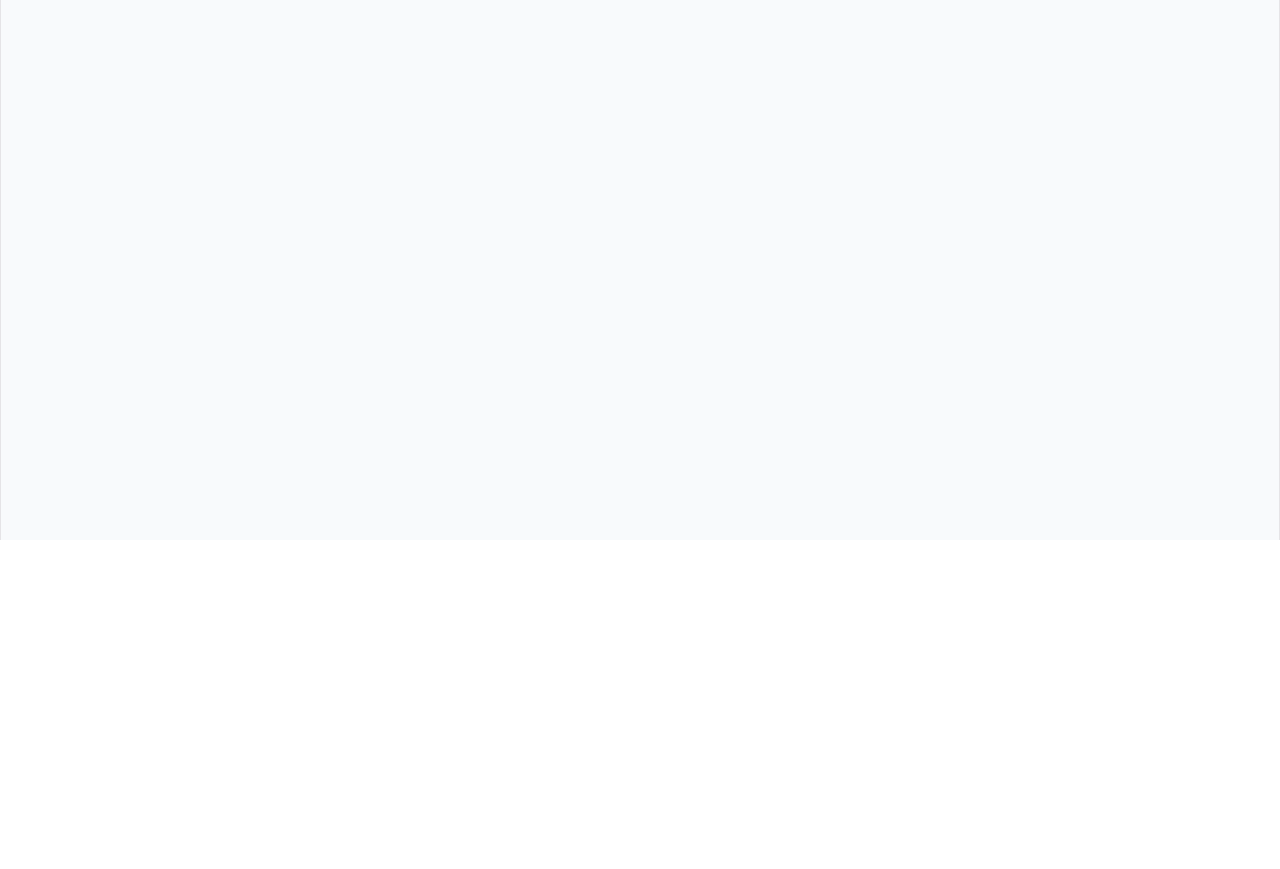
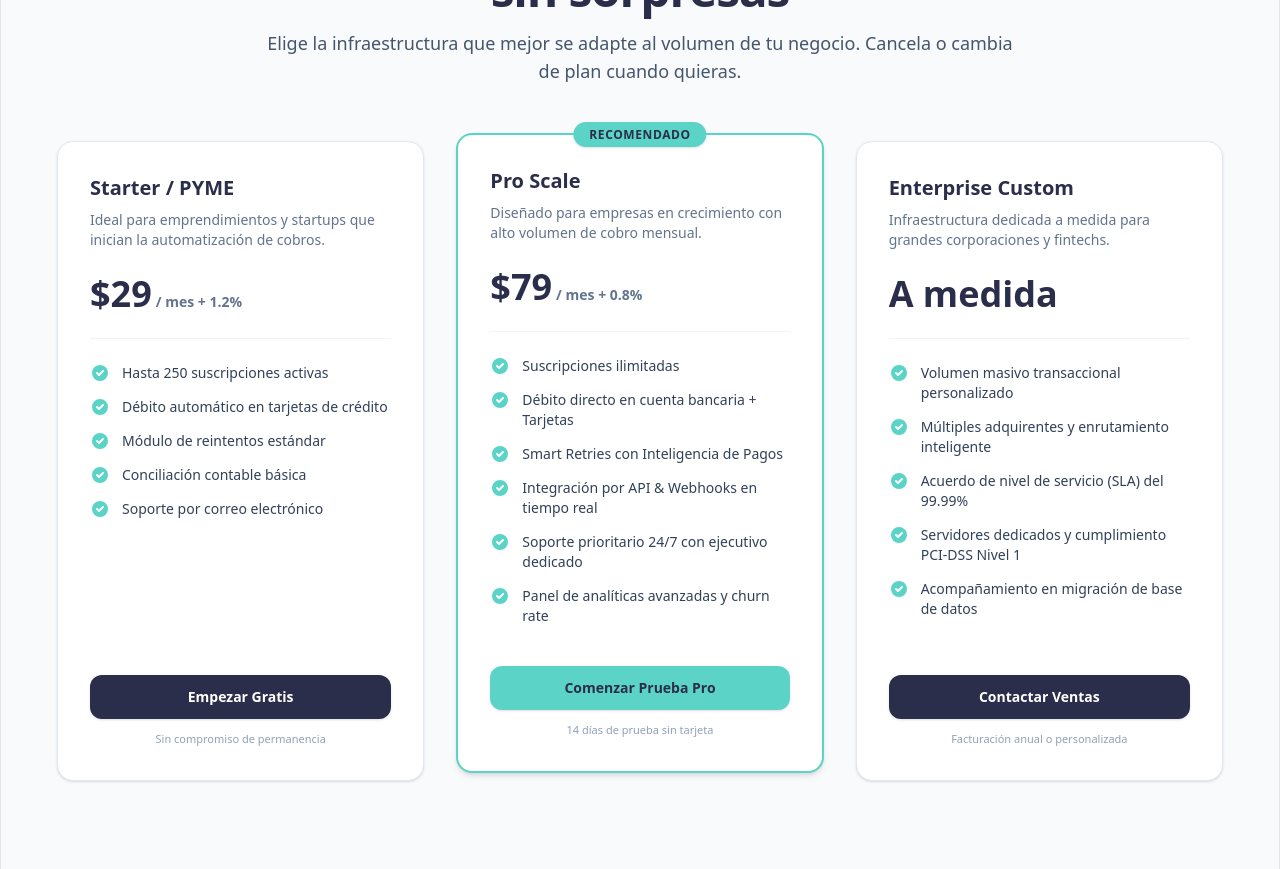
Before and after one commit to Rompecorotos/hackathon-30x---Rompecorotos, a React app in the folder Frontend/: page /plans in a window 1280 px wide. Before the commit this address had no page. Shown: the part 260-1129 px from the top of the page. Before the commit the page ends 800 px from the top, so only its background shows below. Built offline with nearby package versions, Linux system fonts and the light colour scheme; the HTML template or start-up script is replaced by a standard one.

Commit message:
feat: pagina de planes de subscripcion de la IA de pagos

```diff
--- a/Frontend/src/components/FaqSection.jsx
+++ b/Frontend/src/components/FaqSection.jsx
@@ -34,7 +34,7 @@ export const FaqSection = () => {
         <span className="text-xs font-bold tracking-widest text-[#2B2E4A] uppercase bg-slate-100 px-3 py-1 rounded-full">
           RESOLUCIÓN DE DUDAS
         </span>
-        <h2 className="text-3xl sm:text-4xl font-extrabold text-[#2B2E4A] tracking-tight">
+        <h2 className="text-3xl sm:text-4xl font-extrabold text-slate-900 tracking-tight">
           Preguntas Frecuentes sobre Débito Automático
         </h2>
         <p className="text-slate-600 text-sm sm:text-base">
--- /dev/null
+++ b/Frontend/src/components/PlanCard.jsx
@@ -0,0 +1,100 @@
+import React from 'react';
+import { Link } from 'react-router-dom';
+
+export const PlanCard = ({
+  title,
+  description,
+  price,
+  period = '/ mes',
+  features = [],
+  buttonText = 'Seleccionar Plan',
+  buttonLink = '/register',
+  isPopular = false,
+  badgeText = 'Más Popular',
+  customFooterText,
+}) => {
+  return (
+    <div
+      className={`relative flex flex-col justify-between rounded-2xl bg-white p-6 sm:p-8 transition-all duration-300 hover:shadow-lg ${
+        isPopular
+          ? 'border-2 border-[#5BD3C7] shadow-md scale-100 lg:-translate-y-2'
+          : 'border border-slate-200 shadow-sm hover:border-slate-300'
+      }`}
+    >
+      {/* Insignia para Plan Destacado / Popular */}
+      {isPopular && (
+        <div className="absolute -top-3.5 left-1/2 -translate-x-1/2">
+          <span className="rounded-full bg-[#5BD3C7] px-4 py-1 text-xs font-extrabold uppercase tracking-wider text-[#2B2E4A] shadow-sm">
+            {badgeText}
+          </span>
+        </div>
+      )}
+
+      <div>
+        {/* Encabezado del Plan */}
+        <div className="text-left space-y-2">
+          <h3 className="text-xl font-extrabold text-[#2B2E4A]">{title}</h3>
+          <p className="text-xs sm:text-sm text-slate-500 min-h-[40px]">
+            {description}
+          </p>
+        </div>
+
+        {/* Precio */}
+        <div className="my-6 text-left flex items-baseline gap-1">
+          <span className="text-3xl sm:text-4xl font-black text-[#2B2E4A]">
+            {price}
+          </span>
+          {period && (
+            <span className="text-xs sm:text-sm font-semibold text-slate-500">
+              {period}
+            </span>
+          )}
+        </div>
+
+        {/* Separador */}
+        <div className="h-px w-full bg-slate-100 my-6"></div>
+
+        {/* Lista de Características / Beneficios */}
+        <ul className="space-y-3.5 text-left mb-8">
+          {features.map((feature, idx) => (
+            <li key={idx} className="flex items-start gap-3 text-xs sm:text-sm text-slate-700">
+              <svg
+                className="h-5 w-5 flex-shrink-0 text-[#5BD3C7]"
+                xmlns="http://www.w3.org/2000/svg"
+                viewBox="0 0 20 20"
+                fill="currentColor"
+              >
+                <path
+                  fillRule="evenodd"
+                  d="M10 18a8 8 0 100-16 8 8 0 000 16zm3.707-9.293a1 1 0 00-1.414-1.414L9 10.586 7.707 9.293a1 1 0 00-1.414 1.414l2 2a1 1 0 001.414 0l4-4z"
+                  clipRule="evenodd"
+                />
+              </svg>
+              <span>{feature}</span>
+            </li>
+          ))}
+        </ul>
+      </div>
+
+      {/* Botón de Acción y Texto de Pie */}
+      <div className="space-y-3 pt-2">
+        <Link
+          to={buttonLink}
+          className={`w-full block text-center py-3 px-4 rounded-xl text-sm font-bold transition-all shadow-sm ${
+            isPopular
+              ? 'bg-[#5BD3C7] text-[#2B2E4A] hover:bg-[#4ac3b7]'
+              : 'bg-[#2B2E4A] text-white hover:bg-slate-800'
+          }`}
+        >
+          {buttonText}
+        </Link>
+
+        {customFooterText && (
+          <p className="text-[11px] text-center text-slate-400 font-medium">
+            {customFooterText}
+          </p>
+        )}
+      </div>
+    </div>
+  );
+};
--- a/Frontend/src/layouts/Header.jsx
+++ b/Frontend/src/layouts/Header.jsx
@@ -14,7 +14,7 @@ export const Header = ({ isLoggedIn = false }) => {
 
           {/* Menú visible desde tablets/desktop, oculto en móviles muy pequeños si prefieres */}
           <nav className="hidden md:flex items-center gap-6">
-            <NavLink href="#planes">Planes</NavLink>
+            <NavLink href="/plans">Planes</NavLink>
             <NavLink href="#documentacion">Documentación</NavLink>
 
             {/* Opción adicional visible SOLO cuando está logueado */}
--- /dev/null
+++ b/Frontend/src/pages/Planes.jsx
@@ -0,0 +1,82 @@
+import React from 'react';
+import { PlanCard } from '../components/PlanCard'; // Correcto: PlanCard
+
+export const Planes = () => {
+  const planes = [
+    {
+      title: 'Starter / PYME',
+      description: 'Ideal para emprendimientos y startups que inician la automatización de cobros.',
+      price: '$29',
+      period: '/ mes + 1.2%',
+      isPopular: false,
+      buttonText: 'Empezar Gratis',
+      features: [
+        'Hasta 250 suscripciones activas',
+        'Débito automático en tarjetas de crédito',
+        'Módulo de reintentos estándar',
+        'Conciliación contable básica',
+        'Soporte por correo electrónico',
+      ],
+      customFooterText: 'Sin compromiso de permanencia',
+    },
+    {
+      title: 'Pro Scale',
+      description: 'Diseñado para empresas en crecimiento con alto volumen de cobro mensual.',
+      price: '$79',
+      period: '/ mes + 0.8%',
+      isPopular: true,
+      badgeText: 'Recomendado',
+      buttonText: 'Comenzar Prueba Pro',
+      features: [
+        'Suscripciones ilimitadas',
+        'Débito directo en cuenta bancaria + Tarjetas',
+        'Smart Retries con Inteligencia de Pagos',
+        'Integración por API & Webhooks en tiempo real',
+        'Soporte prioritario 24/7 con ejecutivo dedicado',
+        'Panel de analíticas avanzadas y churn rate',
+      ],
+      customFooterText: '14 días de prueba sin tarjeta',
+    },
+    {
+      title: 'Enterprise Custom',
+      description: 'Infraestructura dedicada a medida para grandes corporaciones y fintechs.',
+      price: 'A medida',
+      period: '',
+      isPopular: false,
+      buttonText: 'Contactar Ventas',
+      buttonLink: '/contacto',
+      features: [
+        'Volumen masivo transaccional personalizado',
+        'Múltiples adquirentes y enrutamiento inteligente',
+        'Acuerdo de nivel de servicio (SLA) del 99.99%',
+        'Servidores dedicados y cumplimiento PCI-DSS Nivel 1',
+        'Acompañamiento en migración de base de datos',
+      ],
+      customFooterText: 'Facturación anual o personalizada',
+    },
+  ];
+
+  return (
+    <div className="w-full max-w-7xl mx-auto px-4 sm:px-6 lg:px-8 py-12 sm:py-16">
+      {/* Encabezado */}
+      <div className="text-center max-w-3xl mx-auto space-y-4 mb-14">
+        <span className="text-xs font-bold tracking-widest text-[#2B2E4A] uppercase bg-slate-100 px-3 py-1 rounded-full">
+          PLANES Y TARIFAS
+        </span>
+        <h1 className="text-3xl sm:text-5xl font-extrabold text-[#2B2E4A] tracking-tight">
+          Escala tus ingresos recurrentes sin sorpresas
+        </h1>
+        <p className="text-base sm:text-lg text-slate-600">
+          Elige la infraestructura que mejor se adapte al volumen de tu negocio. Cancela o cambia de plan cuando quieras.
+        </p>
+      </div>
+
+      {/* Grid de Tarjetas de Planes */}
+      <div className="grid grid-cols-1 md:grid-cols-2 lg:grid-cols-3 gap-8 items-stretch">
+        {planes.map((plan, index) => (
+          <PlanCard key={index} {...plan} />
+        ))}
+      </div>
+    </div>
+  );
+};
--- a/Frontend/src/routes/AppRoutes.jsx
+++ b/Frontend/src/routes/AppRoutes.jsx
@@ -3,13 +3,13 @@ import { Routes, Route } from 'react-router-dom';
 import { PrivateRoute } from './PrivateRoute';
 import { PublicRoute } from './PublicRoute';
 import { Home } from '../pages/Home';
+import { Planes } from '../pages/Planes';
 
 export const AppRoutes = ({ isLoggedIn }) => {
   return (
     <Routes>
-      {/* Ruta Principal / Landing Page */}
       <Route path="/" element={<Home />} />
-      <Route path="/planes" element={<div className="p-8 text-center text-xl font-bold">Vista de Planes</div>} />
+      <Route path="/plans" element={<Planes />} />
       <Route path="/documentacion" element={<div className="p-8 text-center text-xl font-bold">Vista de Documentación</div>} />
 
       {/* Rutas Públicas (Login / Register) */}
```
